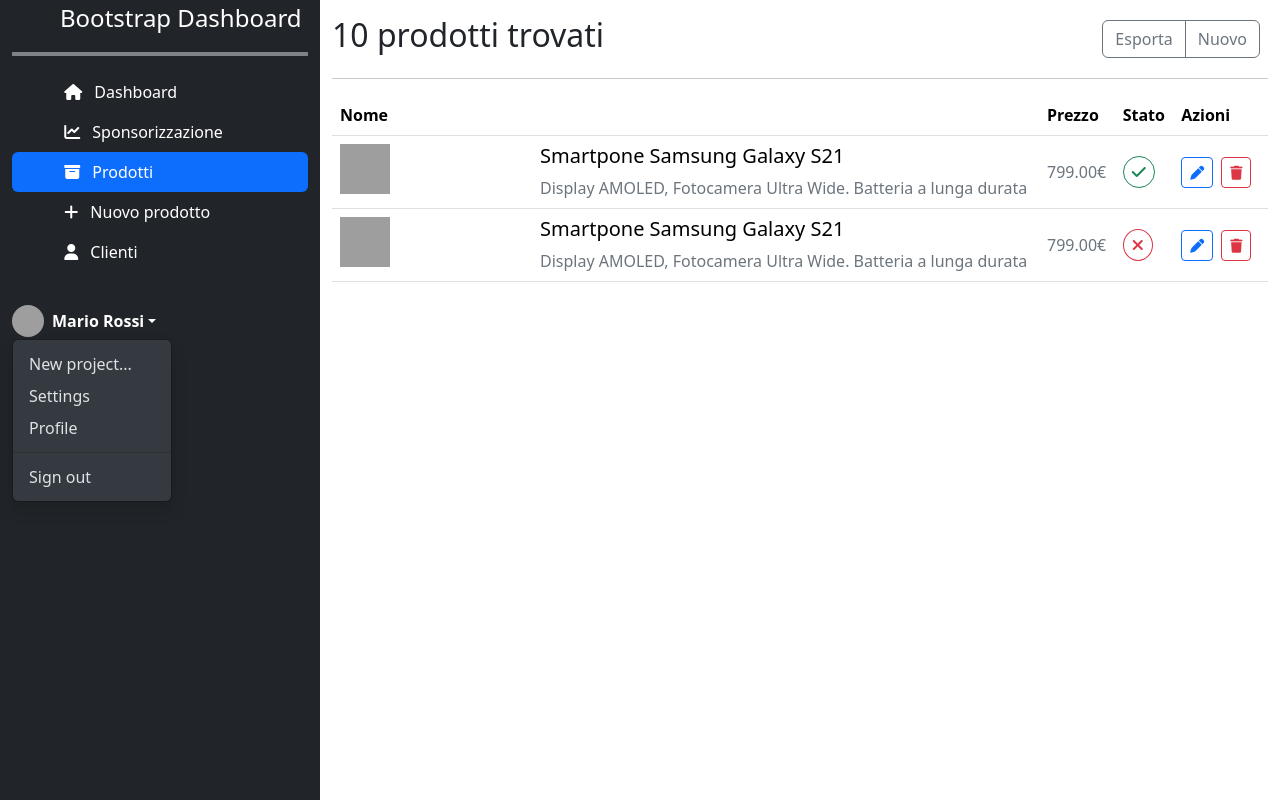
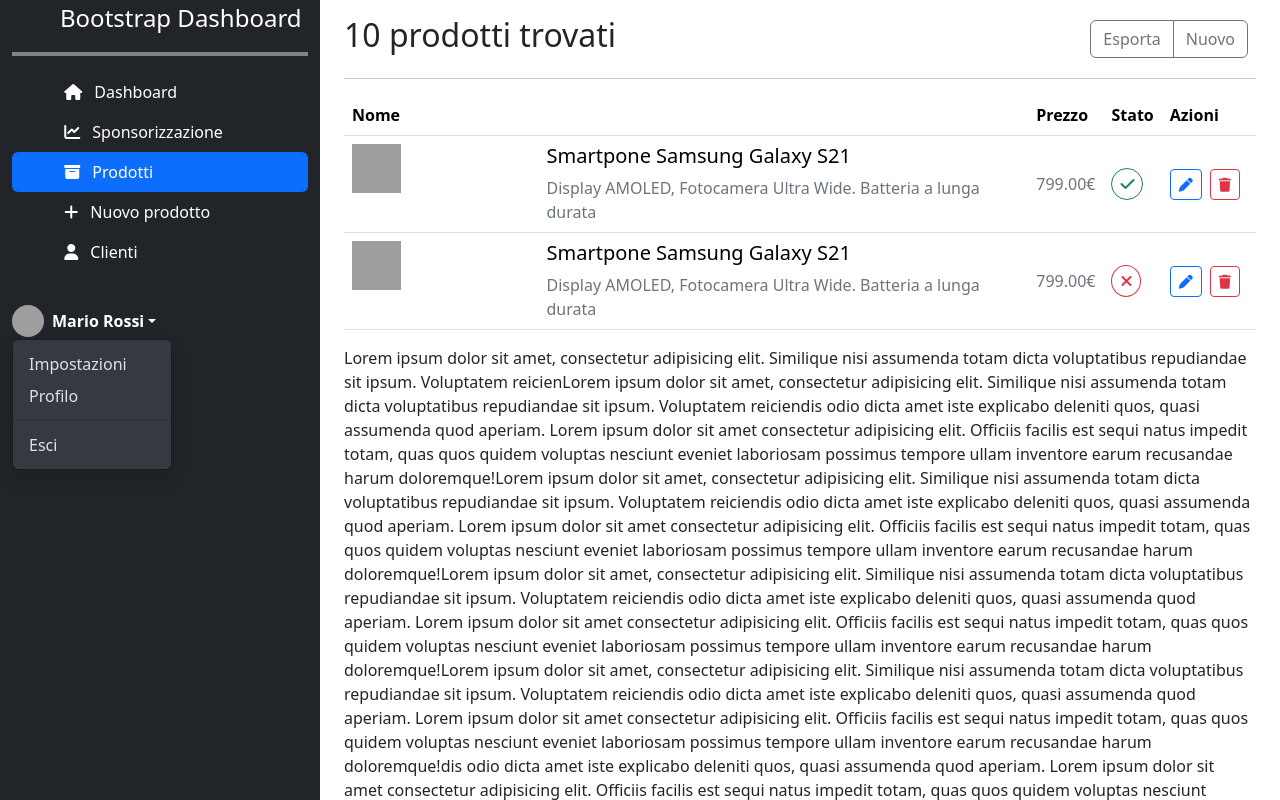
Before and after one commit to GessicaCalcagno/html-css-bootstrap-dashboard, a plain HTML site: page prodotti.html in a window 1280 px wide. Both pictures are taken after a click on the link "Mario Rossi". Drawn offline with nearby package versions, Linux system fonts and the light colour scheme; grey boxes are pictures that could not be loaded.

Commit message:
Fix: Dropdown menu

```diff
--- a/prodotti.html
+++ b/prodotti.html
@@ -19,7 +19,7 @@
 <body>
     <!---------------------- HEADER ------------------>
     <header>
-        <nav class="navbar d-md-none navbar-expand-md d-sm-block bg-dark" data-bs-theme="dark">
+        <nav class="navbar fixed d-md-none navbar-expand-md d-sm-block bg-dark" data-bs-theme="dark">
             <!-- Container -->
             <div class="container">
                 <!-- brand -->
@@ -111,13 +111,12 @@
                         <strong>Mario Rossi</strong>
                     </a>
                     <ul class="dropdown-menu dropdown-menu-dark text-small shadow">
-                        <li><a class="dropdown-item" href="#">New project...</a></li>
-                        <li><a class="dropdown-item" href="#">Settings</a></li>
-                        <li><a class="dropdown-item" href="#">Profile</a></li>
+                        <li><a class="dropdown-item" href="#">Impostazioni</a></li>
+                        <li><a class="dropdown-item" href="#">Profilo</a></li>
                         <li>
                             <hr class="dropdown-divider" />
                         </li>
-                        <li><a class="dropdown-item" href="#">Sign out</a></li>
+                        <li><a class="dropdown-item" href="#">Esci</a></li>
                     </ul>
                 </div>
             </div>
@@ -127,7 +126,8 @@
 
             <!-- MAIN -->
             <main class="d-block col-md-8 col-lg-9">
-                <div class="container-fluid px-0 pt-3 d-flex justify-content-between align-items-center w-100">
+                <div class="container-fluid overflow-y-scroll vh-100 ">
+                    <div class=" px-0 pt-3 d-flex justify-content-between align-items-center ">
                         <div class="">
                             <h2 class="">10 prodotti trovati </h2>
                         </div>
@@ -143,7 +143,8 @@
                     <!-- ---------------------------------------------------------------------------------------------- -->
 
                     <!-- TABLE -->
-                <table class="table">
+
+                    <table class="table ">
                         <thead>
                             <tr>
                                 <th scope="col" colspan="2">Nome</th>
@@ -161,7 +162,8 @@
                                         </div>
                                         <div>
                                             <h5>Smartpone Samsung Galaxy S21</h5>
-                                        <span class="text-secondary d-none d-xl-block">Display AMOLED, Fotocamera Ultra
+                                            <span class="text-secondary d-none d-xl-block">Display AMOLED, Fotocamera
+                                                Ultra
                                                 Wide. Batteria a
                                                 lunga durata</span>
                                         </div>
@@ -199,7 +201,8 @@
                                         </div>
                                         <div class="align-middle">
                                             <h5>Smartpone Samsung Galaxy S21</h5>
-                                        <span class="text-secondary d-none d-xl-block">Display AMOLED, Fotocamera Ultra
+                                            <span class="text-secondary d-none d-xl-block">Display AMOLED, Fotocamera
+                                                Ultra
                                                 Wide. Batteria a
                                                 lunga durata</span>
                                         </div>
@@ -231,6 +234,31 @@
 
                         </tbody>
                     </table>
+                    <p>Lorem ipsum dolor sit amet, consectetur adipisicing elit. Similique nisi assumenda totam dicta
+                        voluptatibus repudiandae sit ipsum. Voluptatem reicienLorem ipsum dolor sit amet, consectetur
+                        adipisicing elit. Similique nisi assumenda totam dicta voluptatibus repudiandae sit ipsum.
+                        Voluptatem reiciendis odio dicta amet iste explicabo deleniti quos, quasi assumenda quod
+                        aperiam. Lorem ipsum dolor sit amet consectetur adipisicing elit. Officiis facilis est sequi
+                        natus impedit totam, quas quos quidem voluptas nesciunt eveniet laboriosam possimus tempore
+                        ullam inventore earum recusandae harum doloremque!Lorem ipsum dolor sit amet, consectetur
+                        adipisicing elit. Similique nisi assumenda totam dicta voluptatibus repudiandae sit ipsum.
+                        Voluptatem reiciendis odio dicta amet iste explicabo deleniti quos, quasi assumenda quod
+                        aperiam. Lorem ipsum dolor sit amet consectetur adipisicing elit. Officiis facilis est sequi
+                        natus impedit totam, quas quos quidem voluptas nesciunt eveniet laboriosam possimus tempore
+                        ullam inventore earum recusandae harum doloremque!Lorem ipsum dolor sit amet, consectetur
+                        adipisicing elit. Similique nisi assumenda totam dicta voluptatibus repudiandae sit ipsum.
+                        Voluptatem reiciendis odio dicta amet iste explicabo deleniti quos, quasi assumenda quod
+                        aperiam. Lorem ipsum dolor sit amet consectetur adipisicing elit. Officiis facilis est sequi
+                        natus impedit totam, quas quos quidem voluptas nesciunt eveniet laboriosam possimus tempore
+                        ullam inventore earum recusandae harum doloremque!Lorem ipsum dolor sit amet, consectetur
+                        adipisicing elit. Similique nisi assumenda totam dicta voluptatibus repudiandae sit ipsum.
+                        Voluptatem reiciendis odio dicta amet iste explicabo deleniti quos, quasi assumenda quod
+                        aperiam. Lorem ipsum dolor sit amet consectetur adipisicing elit. Officiis facilis est sequi
+                        natus impedit totam, quas quos quidem voluptas nesciunt eveniet laboriosam possimus tempore
+                        ullam inventore earum recusandae harum doloremque!dis odio dicta amet iste explicabo deleniti
+                        quos, quasi assumenda quod aperiam. Lorem ipsum dolor sit amet consectetur adipisicing elit.
+                        Officiis facilis est sequi natus impedit totam, quas quos quidem voluptas nesciunt eveniet
+                        laboriosam possimus tempore ullam inventore earum recusandae harum doloremque!</p>
 
 
 
@@ -254,11 +282,12 @@
                             </div>
                         </div>
                     </div>
-
+                </div>
             </main>
             <!-- /MAIN -->
         </div>
     </div>
+
 
     <!-- JAVA SCRIPT -->
     <script src="https://cdn.jsdelivr.net/npm/bootstrap@5.3.3/dist/js/bootstrap.bundle.min.js"
```
Also changed, not shown: index.html (+6 -6 lines), nuovoprodotto.html (+15 -7 lines), sponsorizzazione.html (+3 -4 lines). Lines whose indentation alone changed are shown as unchanged.
